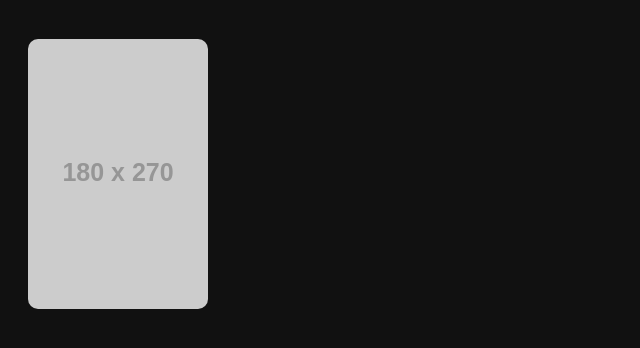
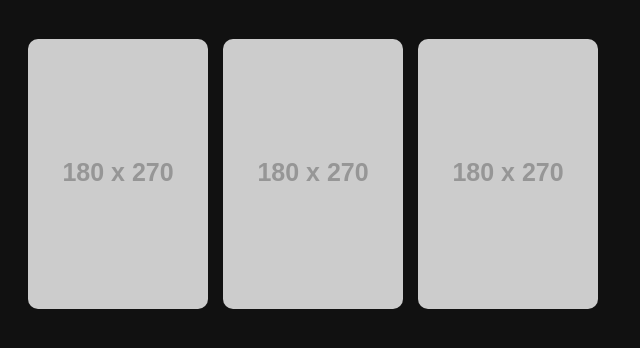
Before and after one commit to siminienrico03/ESfilmstream, a plain HTML site: page index.html in a window 1280 px wide. Shown: the part 62-410 px from the top of the page, without its empty margins (0-640 px from the left). Drawn offline with Linux system fonts and the light colour scheme; placeholder pictures from the web are drawn by us.

Commit message:
Update index.html

```diff
--- a/index.html
+++ b/index.html
@@ -17,12 +17,23 @@
 <h1>🔥 Film</h1>
 
 <div class="row">
+
   <div class="film">
     <a href="film1.html">
       <img src="https://via.placeholder.com/180x270">
     </a>
   </div>
+
+  <div class="film">
+    <a href="film2.html">
+      <img src="https://via.placeholder.com/180x270">
+    </a>
+  </div>
+
+  <div class="film">
+    <a href="film3.html">
+      <img src="https://via.placeholder.com/180x270">
+    </a>
+  </div>
+
 </div>
-
-</body>
-</html>
```
